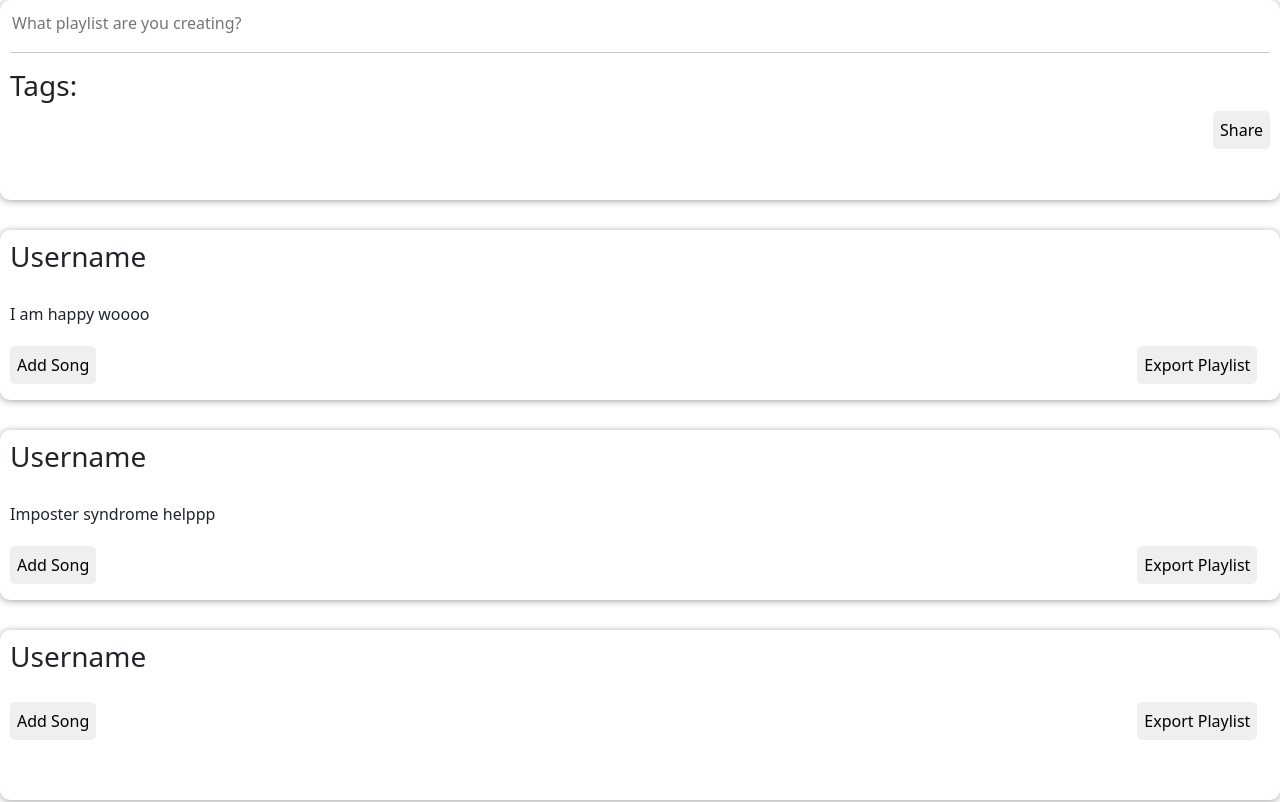
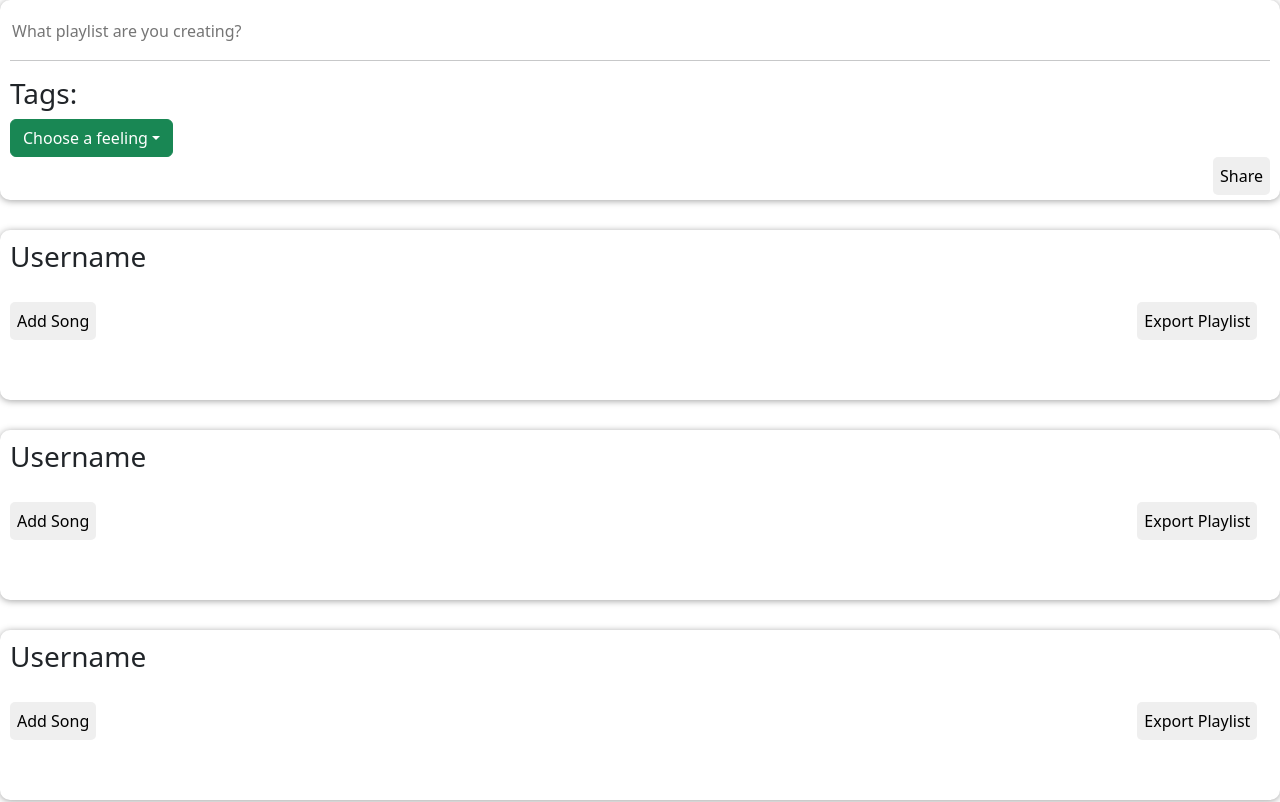
Before and after one commit to acb3454/wichacks-2024, a React (Create React App) app in the folder wichacks-2024/: page / in a window 1280 px wide. Shown: the top 802 px of the page. Built offline with nearby package versions, Linux system fonts and the light colour scheme.

Commit message:
die cry hate

```diff
--- a/wichacks-2024/package.json
+++ b/wichacks-2024/package.json
@@ -8,11 +8,13 @@
     "@testing-library/user-event": "^13.5.0",
     "axios": "^1.6.7",
     "bootstrap": "^5.3.3",
+    "cores": "^0.8.5",
     "cors": "^2.8.5",
     "react": "^18.2.0",
     "react-bootstrap": "^2.10.1",
     "react-dom": "^18.2.0",
     "react-scripts": "5.0.1",
+    "uuid": "^9.0.1",
     "web-vitals": "^2.1.4"
   },
   "scripts": {
--- /dev/null
+++ b/wichacks-2024/src/Dropdown/dropdown.jsx
@@ -0,0 +1,17 @@
+import Dropdown from 'react-bootstrap/Dropdown';
+
+export default function BasicExample() {
+  return (
+    <Dropdown>
+      <Dropdown.Toggle variant="success" id="dropdown-basic">
+        Choose a feeling
+      </Dropdown.Toggle>
+
+      <Dropdown.Menu>
+        <Dropdown.Item href="#/action-1">Happy</Dropdown.Item>
+        <Dropdown.Item href="#/action-2">Sad</Dropdown.Item>
+        <Dropdown.Item href="#/action-3">Confusion</Dropdown.Item>
+      </Dropdown.Menu>
+    </Dropdown>
+  );
+}
--- a/wichacks-2024/src/Posts/posts.jsx
+++ b/wichacks-2024/src/Posts/posts.jsx
@@ -11,7 +11,7 @@ export default function Post({post}){
                     </div>
                 </div>
                 <div className = "postCenter">
-                    <span className = "postText">{post.desc}</span>
+                    <span className = "postText">{post.playlistName}</span>
                 </div>
                 <div className = "postBottom">
                     {/* <div className = "postBottonLeft"> */}
--- a/wichacks-2024/src/Share/share.jsx
+++ b/wichacks-2024/src/Share/share.jsx
@@ -1,20 +1,44 @@
-import React, { useEffect } from "react";
+import React, { useEffect, useState, useRef } from "react";
 import axios from "axios";
+import BasicExample from "../Dropdown/dropdown";
 import "./share.css";
 
-export default function Share() {
+export default function Share({ token }) {
+    const [nextId, setNextId] = useState(1); // Initial ID value
+  const formRef = useRef(null);
+  const [profile, setProfile] = useState([]);
+
   useEffect(() => {
+    const fetchProfile = async () => {
+        try {
+          const response = await axios.get("https://api.spotify.com/v1/me", {
+            headers: {
+              Authorization: `Bearer ${token}`,
+            },
+          });
+
+          if (response.data.items) {
+            setProfile(response.data.items);
+          }
+        } catch (error) {
+          console.error("Error fetching profile:", error);
+        }
+      };
     const form = document.querySelector('form');
     if (form) {
       form.addEventListener('submit', handleSubmit);
     }
+
+    if (token) {
+        fetchProfile();
+      }
 
     return () => {
       if (form) {
         form.removeEventListener('submit', handleSubmit);
       }
     };
-  }, []);
+  }, [nextId, token]);
 
   const handleSubmit = async (event) => {
     event.preventDefault();
@@ -22,9 +46,13 @@ export default function Share() {
     const formData = new FormData(form);
     const data = Object.fromEntries(formData);
 
+    data.id = nextId;
+    setNextId(prevId => prevId + 1);
+
     try {
       const response = await axios.post('http://localhost:3000/updateData', data);
       console.log("data:", JSON.stringify(response.data, null, 2));
+      form.reset();
     } catch (error) {
       console.error(error.response.data);
     }
@@ -33,11 +61,13 @@ export default function Share() {
   return (
     <div className="share">
       <div className="shareWrapper">
-        <form>
+        <h2>{profile.display_name}</h2>
+        <form ref={formRef}>
           <input type= "text" name="playlistName" placeholder="What playlist are you creating?" className="shareInput"></input>
           <hr className="shareHr"></hr>
           <div className="shareOptions">
             <h3>Tags: </h3>
+            <BasicExample />
           </div>
           <button className="shareButton" type="submit">Share</button>
         </form>
--- a/wichacks-2024/src/postData.js
+++ b/wichacks-2024/src/postData.js
@@ -1 +1 @@
-module.exports = [{"id":1,"desc":"I am happy woooo"},{"id":2,"desc":"Imposter syndrome helppp"},{},{"playlistName":"jasdif"}];
+module.exports = [{"id":1,"desc":"I am happy woooo"},{"id":2,"desc":"Imposter syndrome helppp"},{},{"playlistName":"jasdif"},{"playlistName":"","id":2}];
```
Also changed, not shown: wichacks-2024/src/Dropdown/dropdown.css (added), wichacks-2024/src/server.js (line endings or trailing spaces), 1 other file (tests, documents, lock files or other folders).
